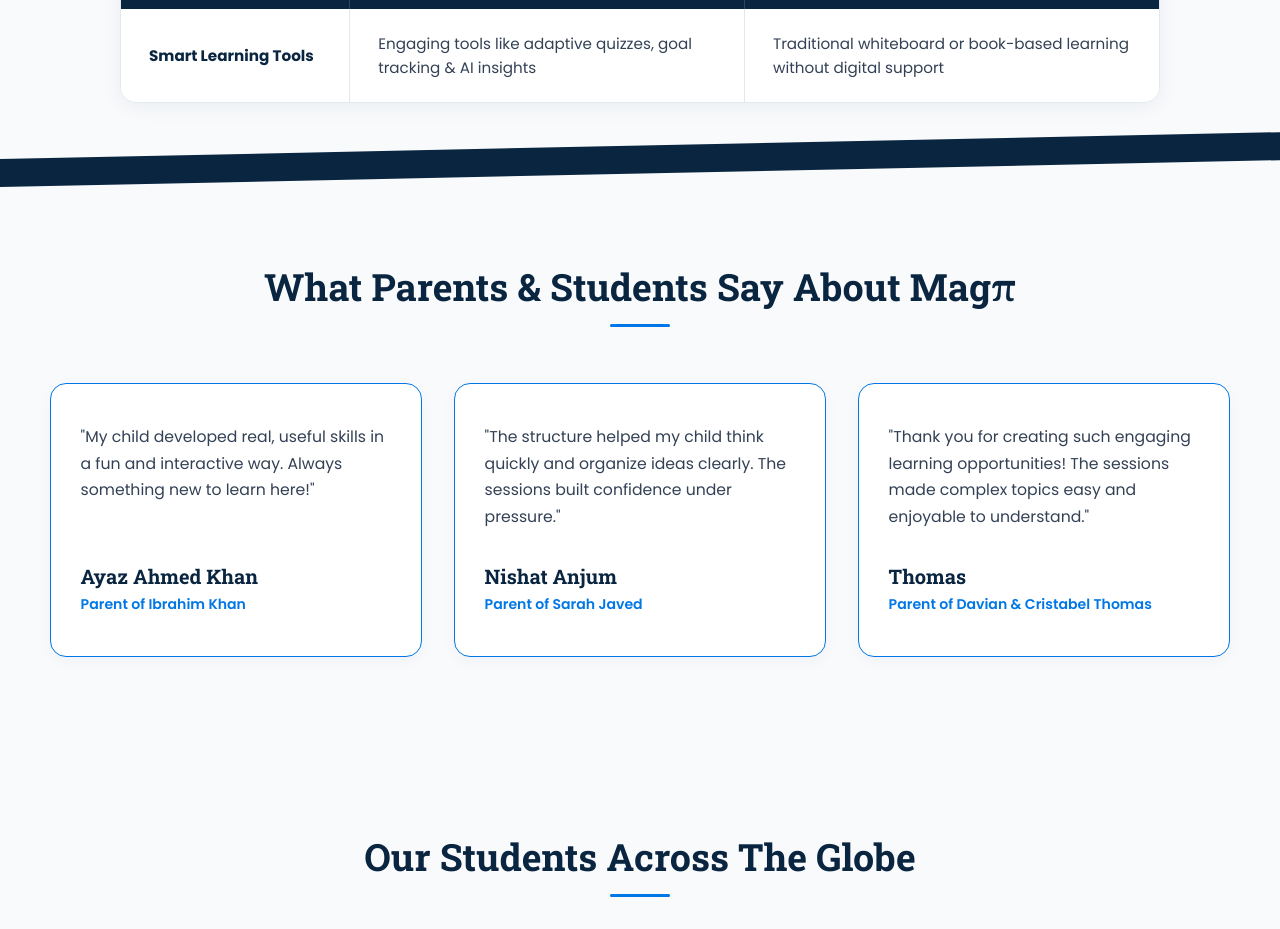
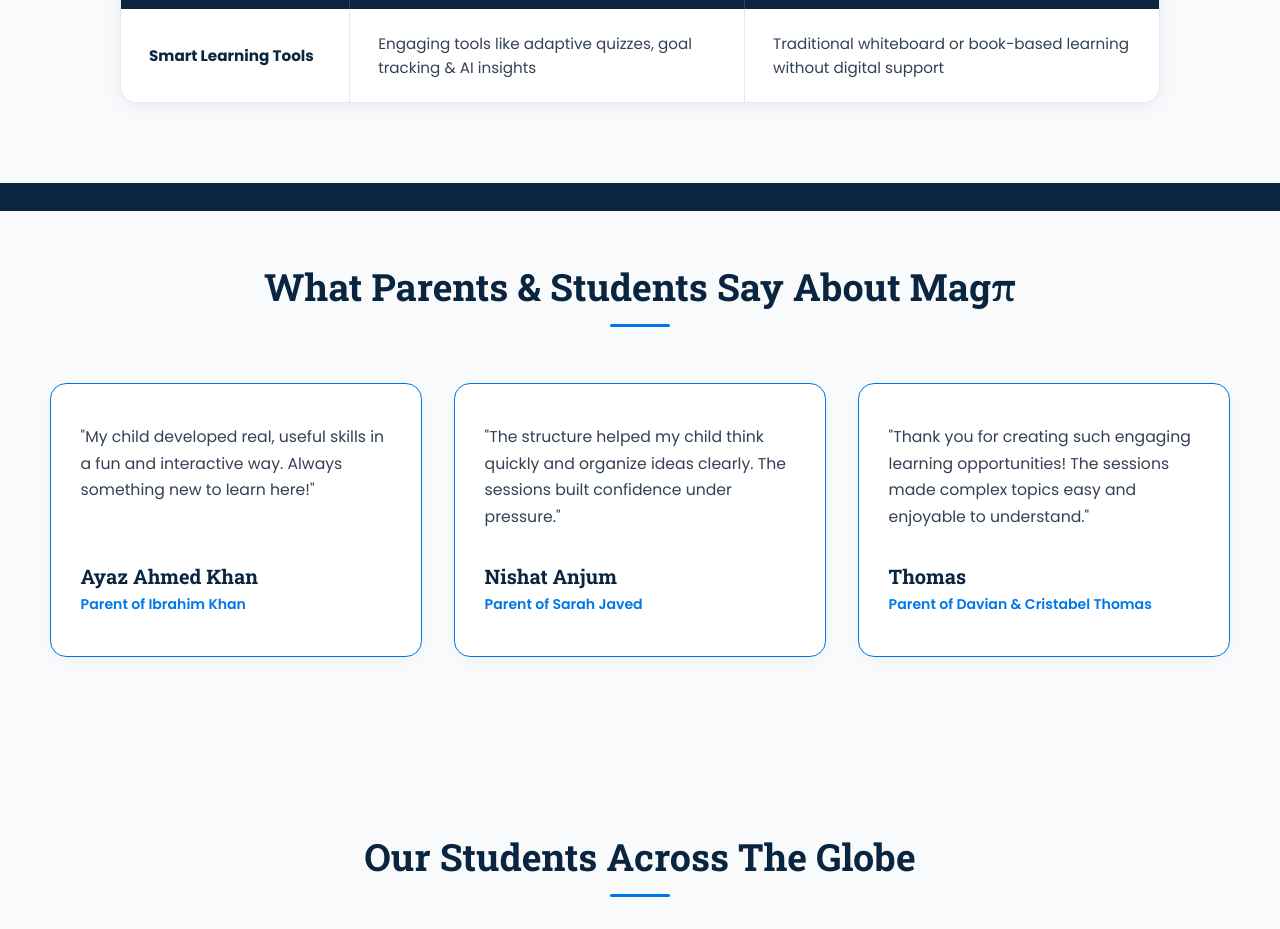
Before and after one commit to NitinSingh31/magpi-fullstack-edtech, a React (Vite) app in the folder frontend/: page / in a window 1280 px wide. Shown: the part 4460-5389 px from the top of the page. Built offline with nearby package versions, Linux system fonts and the light colour scheme; no server answers.

Commit message:
fix(testimonials): make divider line straight by removing skew

```diff
--- a/frontend/src/components/Testimonials.css
+++ b/frontend/src/components/Testimonials.css
@@ -8,16 +8,14 @@
   background-color: var(--bg-page);
 }
 
-/* Angled separator banner on top */
+/* Separator banner on top */
 .angled-divider-top {
   position: absolute;
-  top: -24px;
+  top: 0;
   left: 0;
   right: 0;
   height: 28px;
   background-color: var(--dark-slate);
-  transform: skewY(-1.2deg);
-  transform-origin: top left;
   z-index: 1;
 }
 
```
